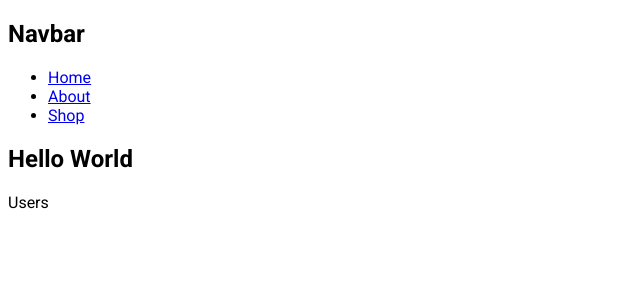
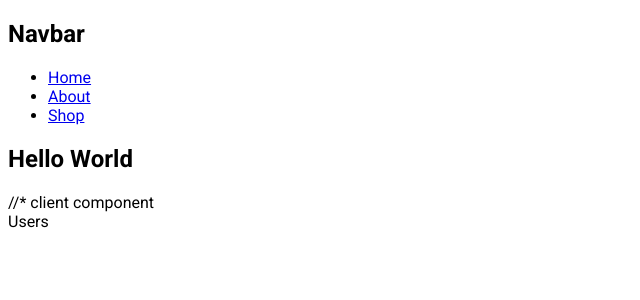
Before and after one commit to jlcarrascof/NextJs-Fundamentals, a Next.js app in the folder mynextproject/: page / in a window 1280 px wide. Shown: the top 300 px of the page, without its empty margins (0-640 px from the left). Built offline with nearby package versions, Linux system fonts and the light colour scheme.

Commit message:
Distribute responsabilities between components server and clients

```diff
--- a/mynextproject/app/page.jsx
+++ b/mynextproject/app/page.jsx
@@ -1,10 +1,10 @@
-"use client"
-
 import Users from "../components/Users.jsx"
 
 export default function HomePage() {
+    //* server component
     return <section>
         <h1>Hello World</h1>
+        //* client component
         <Users />
     </section>
 }
--- a/mynextproject/components/Users.jsx
+++ b/mynextproject/components/Users.jsx
@@ -1,8 +1,11 @@
+"use client"
 import { useEffect } from 'react'
 
 function Users() {
 
-  useEffect(() => {}, [])
+  useEffect(() => {
+    alert('Users component mounted!')
+  }, [])
 
   return (
     <div>Users</div>
```
